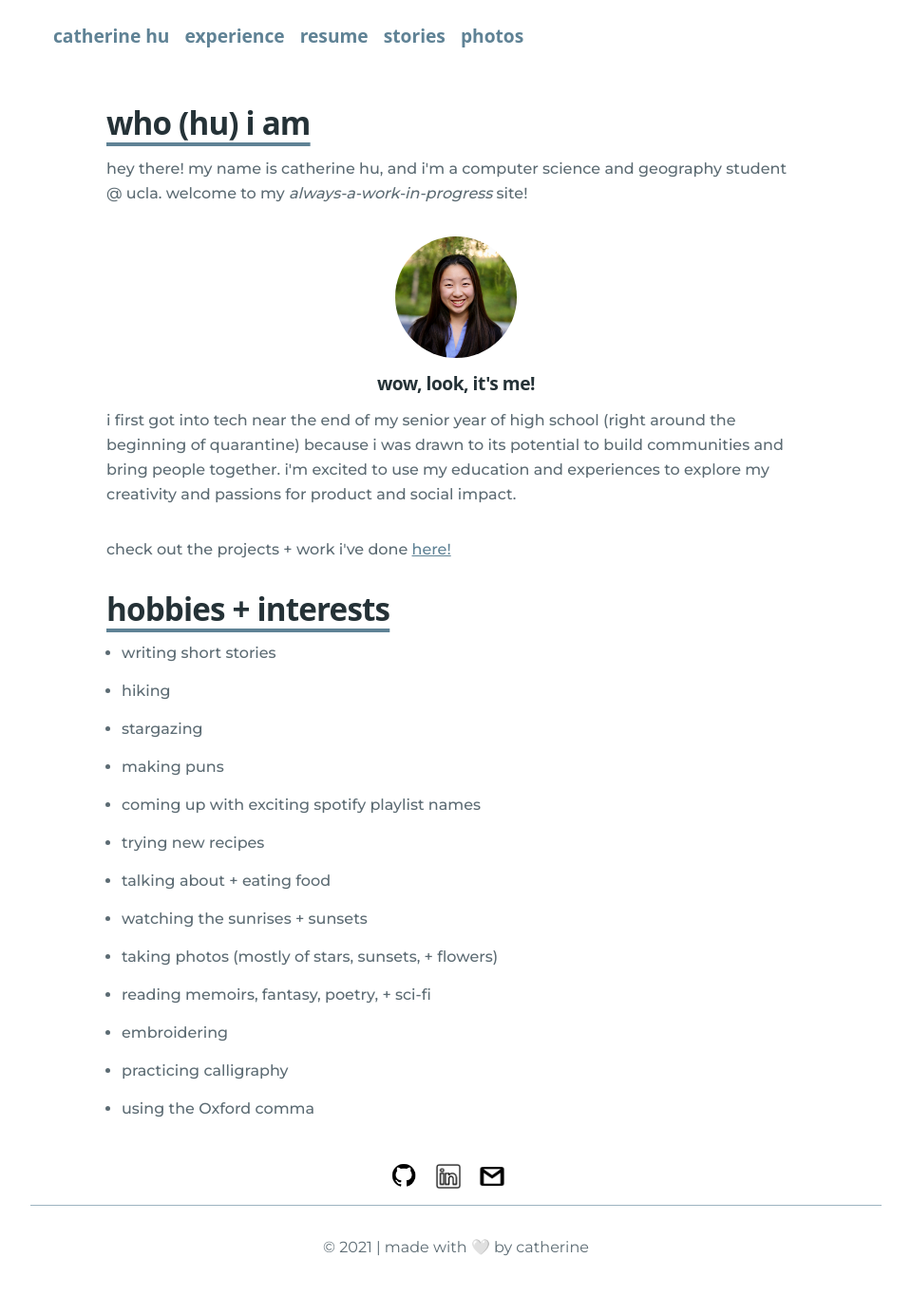
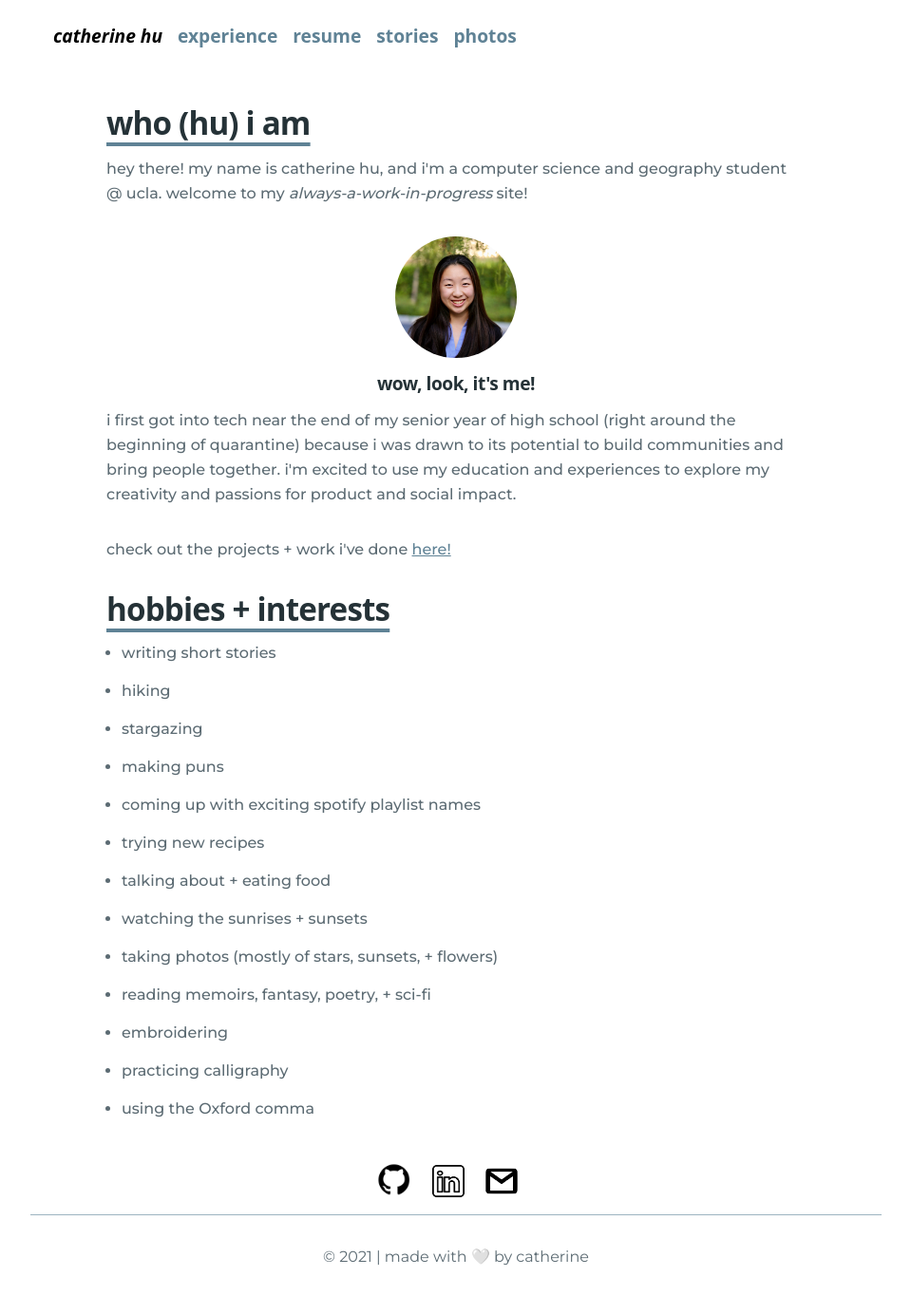
Before and after one commit to catherinehhu/blog_site, a Gatsby site: page / in a window 1280 px wide. Shown: the whole page at 95% size, without its empty margins (160-1119 px from the left). Built offline with nearby package versions, Linux system fonts and the light colour scheme; Gatsby itself is replaced by a stand-in of ours.

Commit message:
linking issues

```diff
--- a/src/components/layout.js
+++ b/src/components/layout.js
@@ -4,25 +4,25 @@ import { Link } from "gatsby"
 
 const Layout = ({ location, title, children }) => {
   let home_header = (
-      <Link className="header-link-home" to="/">
+      <Link className="header-link-home" activeClassName = "active-link" to="/">
         {title}
       </Link>
       )
   let stories_header = (
-        <Link className="header-link-home" to="/stories">
+        <Link className="header-link-home" activeClassName = "active-link" to="/stories">
             stories
         </Link>
         )
         let experience_header = (
-          <Link className="header-link-home" to="/experience">
+          <Link className="header-link-home" activeClassName = "active-link" to="/experience">
               experience
           </Link>)
 let photos_header = (
-  <Link className="header-link-home" to="/photos">
+  <Link className="header-link-home" activeClassName = "active-link" to="/photos">
       photos
   </Link>
   )
-  let resume_header = (<a className = "header-link-home" href="/CatherineHu.pdf">resume</a>)
+  let resume_header = (<a className = "header-link-home" activeClassName = "active-link" href="/CatherineHu.pdf">resume</a>)
   return (
 <div className="global-wrapper" data-is-root-path={"/"}>
       <div className = "header-style">
@@ -35,9 +35,9 @@ let photos_header = (
       </div>
       <main style ={{padding:  `5rem 5rem 0rem`}}>{children}</main>
       <footer>
-      <a href = "https://github.com/catherinehhu"><img src="/githublogo.png" alt="GitHub logo" width="30vh" height="30vh"></img></a>
-        <a href = "https://www.linkedin.com/in/catherinehhu/"><img src="/linkedinlogo.png" alt="LinkedIn logo" width="30vh" height="30vh"></img></a>
-        <a href = "mailto:catherinehuihu@gmail.com"><img src="/gmaillogo.png" alt="Gmail logo" width="30vh" height="30vh"></img></a>
+      <a href = "https://github.com/catherinehhu"><img src="/githublogo.png" alt="GitHub logo" width="40vh" height="40vh"></img></a>
+        <a href = "https://www.linkedin.com/in/catherinehhu/"><img src="/linkedinlogo.png" alt="LinkedIn logo" width="40vh" height="40vh"></img></a>
+        <a href = "mailto:catherinehuihu@gmail.com"><img src="/gmaillogo.png" alt="Gmail logo" width="40vh" height="40vh"></img></a>
         <br></br>
         <hr></hr>
         <br></br>
--- a/src/style.css
+++ b/src/style.css
@@ -311,6 +311,11 @@ a:focus {
   margin-bottom: var(--spacing-4);
 }
 
+.active-link{
+  color: var(--color-heading-black);
+  font-style: italic;
+}
+
 .header-link-home {
   font-weight: var(--fontWeight-bold);
   font-family: var(--font-heading);
@@ -319,18 +324,10 @@ a:focus {
   margin-right: var(--spacing-4);
 }
 
-.header-link-home:hover{
-  color: var(--color-text-light);
-  text-decoration: underline var(--color-primary);
-  font-style: italic;
+.header-link-home:hover {
+text-decoration: underline;
+text-underline-offset: var(--spacing-1);
 }
-
-/* figure out react styling active links */
-/* .header-link-home:active{
-  color: var(--color-heading-black);
-  text-decoration: underline var(--color-primary);
-  font-style: italic;
-} */
 
 .card{
   border-style: none;
```
